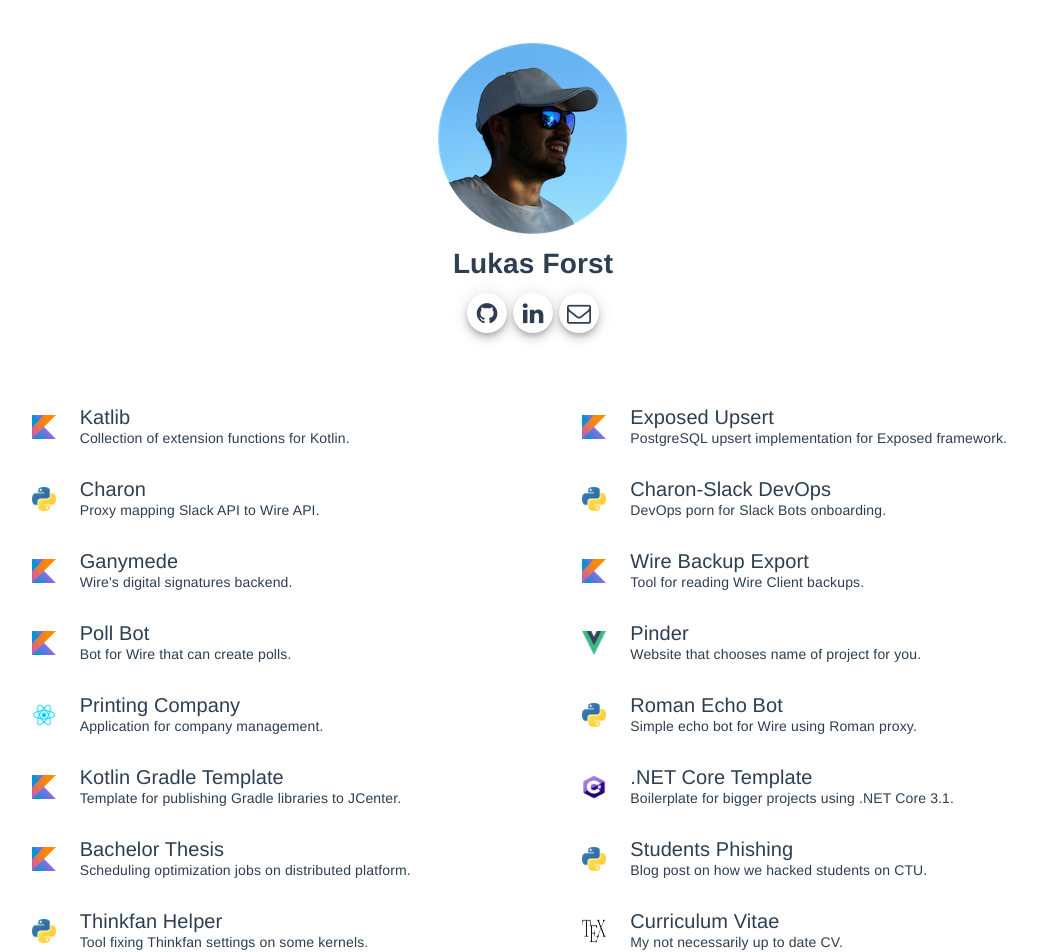
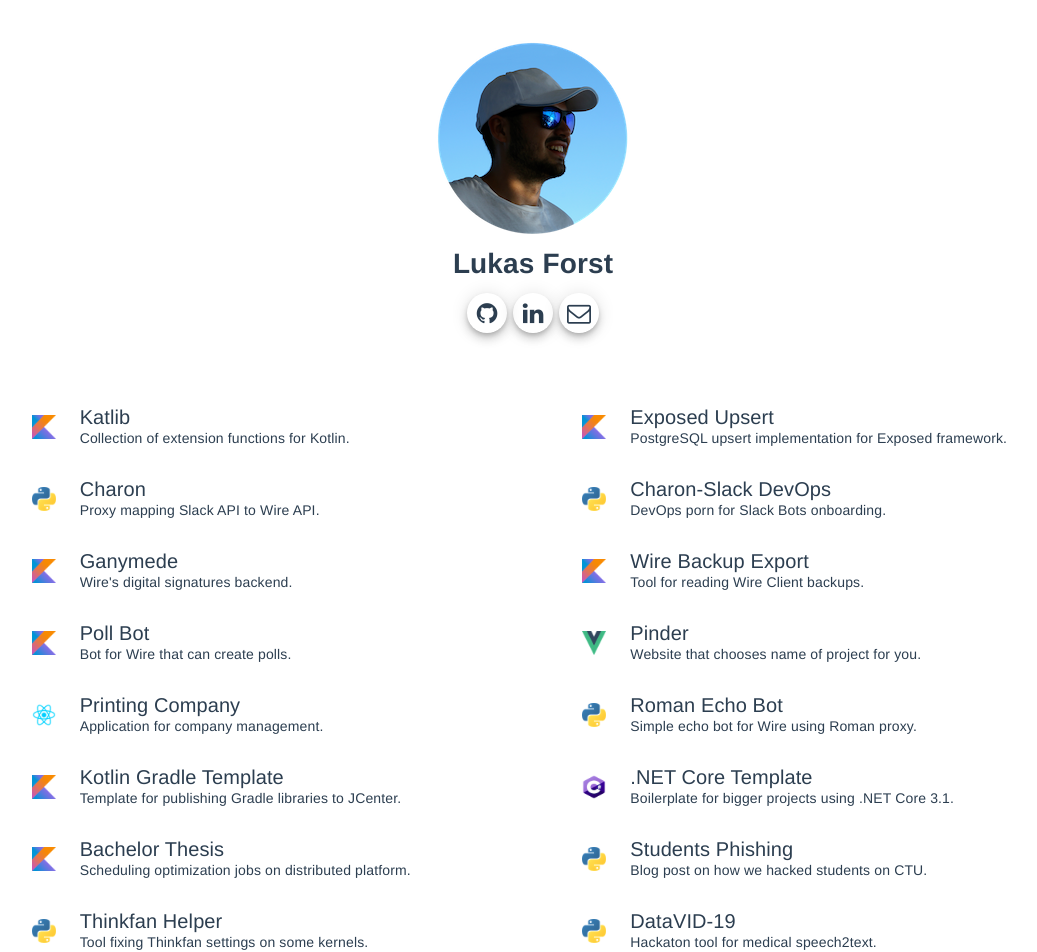
Before and after one commit to LukasForst/lukas.forst.dev, a Vue app: page / in a window 1280 px wide. Shown: the top 952 px of the page, without its empty margins (107-1144 px from the left). Built offline with nearby package versions, Linux system fonts and the light colour scheme.

Commit message:
add speech2text project

```diff
--- a/src/componenets/Projects.vue
+++ b/src/componenets/Projects.vue
@@ -111,6 +111,18 @@
                         language: 'python'
                     },
                     {
+                        title: 'DataVID-19',
+                        description: 'Hackaton tool for medical speech2text.',
+                        githubLink: 'https://github.com/tomaskourim/datavid/',
+                        language: 'python'
+                    },
+                    {
+                        title: 'Speech2Text',
+                        description: 'Speech to text with NodeJS and websockets.',
+                        githubLink: 'https://github.com/LukasForst/datavid-speech2text',
+                        language: 'nodejs'
+                    },
+                    {
                         title: 'Curriculum Vitae',
                         description: 'My not necessarily up to date CV.',
                         githubLink: 'https://github.com/LukasForst/cv',
```
Also changed, not shown: src/assets/nodejs.png (added).
